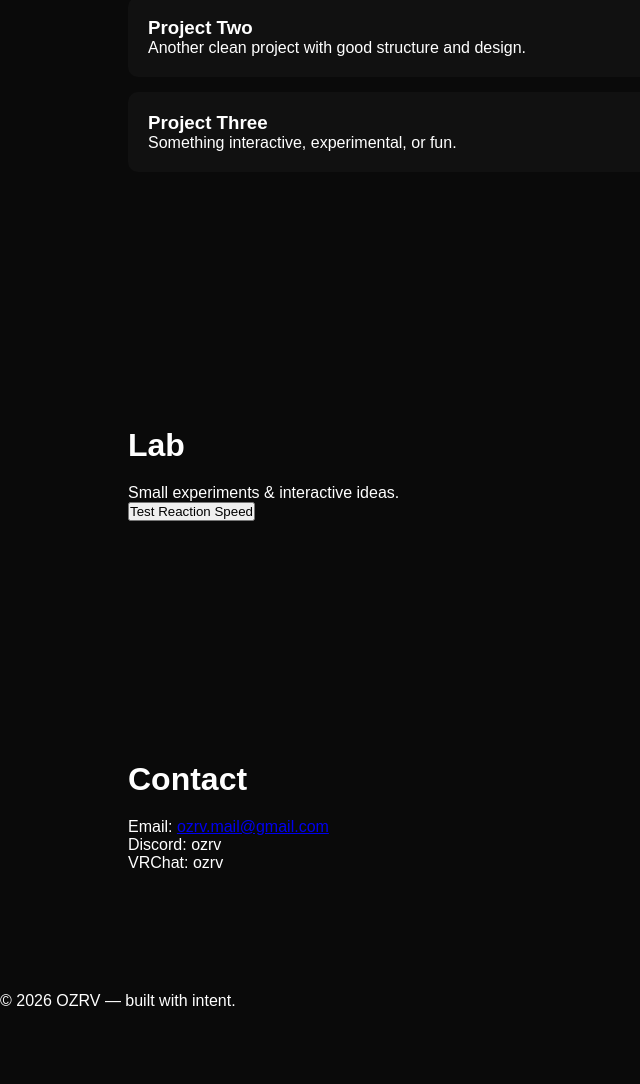
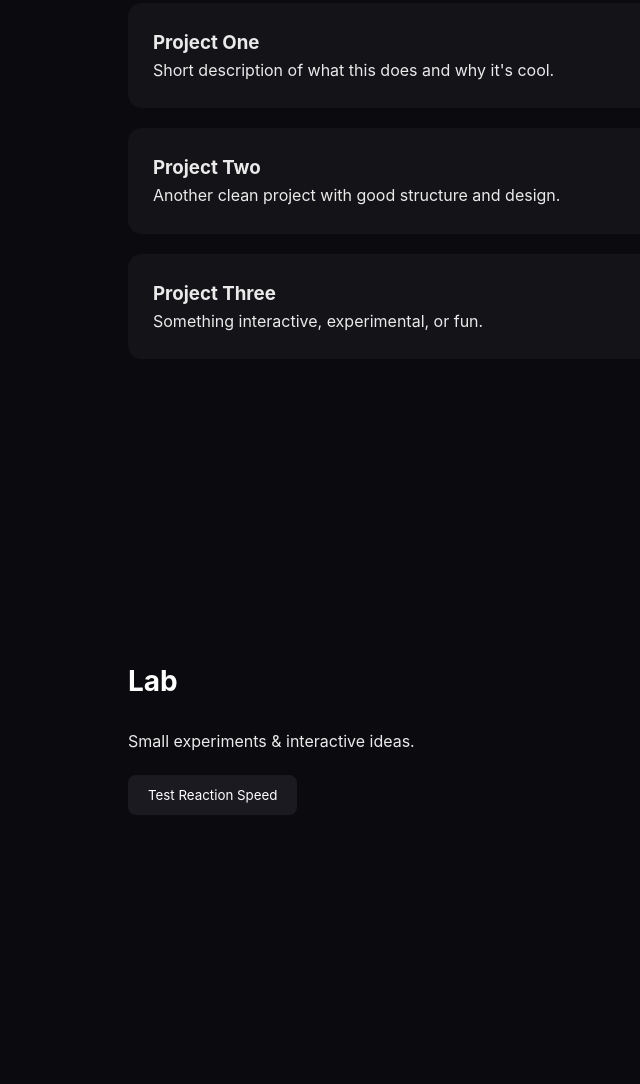
Before and after one commit to ozrvv/ozrv.net, a plain HTML site: page index.html in a window 1280 px wide. Shown: the part 1408-2492 px from the top of the page, without its empty margins (0-640 px from the left). Before the commit the page ends 2418 px from the top, so only its background shows below. Drawn offline with Linux system fonts and the light colour scheme.

Commit message:
Save style.css.

```diff
--- a/style.css
+++ b/style.css
@@ -2,65 +2,143 @@
   margin: 0;
   padding: 0;
   box-sizing: border-box;
-  font-family: Arial, sans-serif;
+  font-family: -apple-system, BlinkMacSystemFont, sans-serif;
 }
 
 body {
-  background: #0a0a0a;
-  color: white;
+  background: #0b0b0f;
+  color: #eaeaea;
   scroll-behavior: smooth;
+  line-height: 1.6;
 }
+
+/* NAV */
 
 nav {
   display: flex;
   justify-content: space-between;
-  padding: 20px 10%;
+  align-items: center;
+  padding: 25px 10%;
   position: fixed;
   width: 100%;
-  background: rgba(0,0,0,0.8);
-  backdrop-filter: blur(10px);
+  background: rgba(11,11,15,0.6);
+  backdrop-filter: blur(12px);
+  z-index: 100;
+}
+
+.logo {
+  font-weight: 600;
+  letter-spacing: 2px;
 }
 
 nav a {
-  color: #aaa;
-  margin-left: 20px;
+  color: #888;
+  margin-left: 25px;
   text-decoration: none;
+  font-size: 14px;
+  transition: 0.3s ease;
 }
 
 nav a:hover {
-  color: white;
+  color: #fff;
 }
+
+/* HERO */
 
 .hero {
   height: 100vh;
   display: flex;
   flex-direction: column;
   justify-content: center;
-  padding-left: 10%;
+  padding: 0 10%;
 }
 
 .hero h1 {
-  font-size: 80px;
-  font-weight: bold;
+  font-size: clamp(60px, 10vw, 120px);
+  font-weight: 700;
+  letter-spacing: -2px;
 }
 
+.hero p {
+  margin-top: 15px;
+  color: #777;
+  font-size: 18px;
+}
+
+/* SECTIONS */
+
 .section {
-  padding: 120px 10%;
+  padding: 140px 10%;
+  max-width: 900px;
 }
 
 .section h2 {
-  margin-bottom: 20px;
-  font-size: 32px;
+  font-size: 28px;
+  margin-bottom: 25px;
+  color: #fff;
 }
 
+/* CARDS */
+
 .card {
-  background: #111;
-  padding: 20px;
-  margin-bottom: 15px;
-  border-radius: 10px;
-  transition: 0.3s;
+  background: #141418;
+  padding: 25px;
+  border-radius: 14px;
+  margin-bottom: 20px;
+  transition: transform 0.3s ease, background 0.3s ease;
 }
 
 .card:hover {
-  background: #1a1a1a;
+  transform: translateY(-5px);
+  background: #1a1a20;
 }
+
+/* BUTTON */
+
+button {
+  margin-top: 20px;
+  padding: 12px 20px;
+  background: #1a1a20;
+  border: none;
+  border-radius: 8px;
+  color: #fff;
+  cursor: pointer;
+  transition: 0.3s ease;
+}
+
+button:hover {
+  background: #2a2a35;
+}
+
+/* LINKS */
+
+a {
+  color: #aaa;
+  text-decoration: none;
+}
+
+a:hover {
+  color: #fff;
+}
+
+/* FOOTER */
+
+footer {
+  text-align: center;
+  padding: 60px 0;
+  color: #555;
+  font-size: 14px;
+}
+
+/* FADE IN ANIMATION */
+
+.fade-in {
+  opacity: 0;
+  transform: translateY(20px);
+  transition: opacity 0.8s ease, transform 0.8s ease;
+}
+
+.fade-in.visible {
+  opacity: 1;
+  transform: translateY(0);
+}
```
